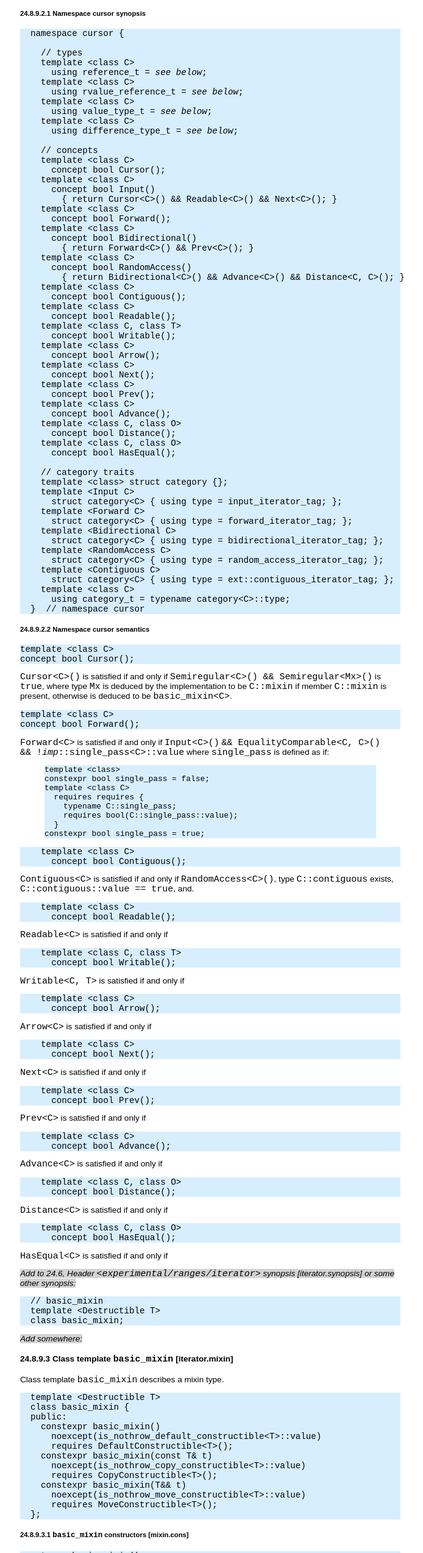
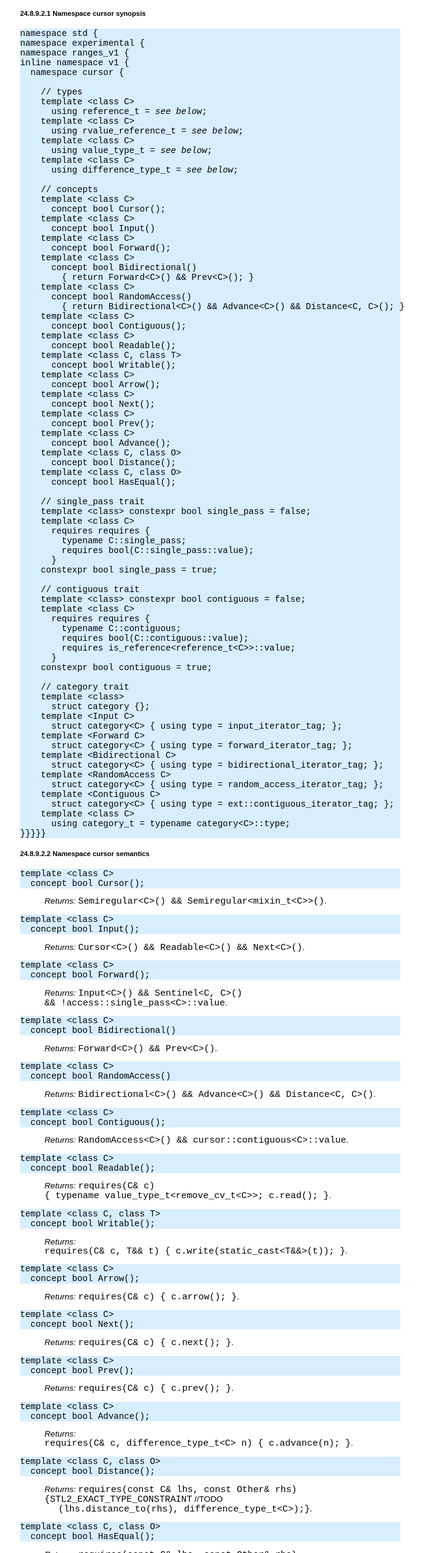
Before and after one commit to Beman/iterator-facade-proposal, a plain HTML site: page iterator-facade-proposal.html in a window 1280 px wide. Shown: the part 2566-5113 px from the top of the page at 61% size, without its empty margins (295-989 px from the left). Drawn offline with Linux system fonts and the light colour scheme.

Commit message:
Concepts and traits work. All concepts now have semantics, and in a consistent manner.

```diff
--- a/iterator-facade-proposal.html
+++ b/iterator-facade-proposal.html
@@ -115,7 +115,11 @@
 <h4 id="namespace-cursor-namespace.cursor">24.8.9.2  Namespace cursor [<a name="namespace-cursor">namespace.cursor</a>]</h4>
 <p>Namespace <code>cursor</code> provides a scope for the class, type, concept, and trait identifiers used to create cursor types.</p>
 <h5 id="namespace-cursor-synopsis">24.8.9.2.1  Namespace cursor synopsis</h5>
-<pre><code>  namespace cursor {
+<pre><code>namespace std {
+namespace experimental {
+namespace ranges_v1 {
+inline namespace v1 {
+  namespace cursor {
 
     // types
     template &lt;class C&gt;
@@ -132,7 +136,6 @@
       concept bool Cursor();
     template &lt;class C&gt;
       concept bool Input()
-        { return Cursor&lt;C&gt;() &amp;&amp; Readable&lt;C&gt;() &amp;&amp; Next&lt;C&gt;(); }
     template &lt;class C&gt;
       concept bool Forward();
     template &lt;class C&gt;
@@ -160,8 +163,28 @@
     template &lt;class C, class O&gt;
       concept bool HasEqual();
 
-    // category traits
-    template &lt;class&gt; struct category {};
+    // single_pass trait
+    template &lt;class&gt; constexpr bool single_pass = false;
+    template &lt;class C&gt;
+      requires requires {
+        typename C::single_pass;
+        requires bool(C::single_pass::value);
+      }
+    constexpr bool single_pass = true;
+
+    // contiguous trait
+    template &lt;class&gt; constexpr bool contiguous = false;
+    template &lt;class C&gt;
+      requires requires {
+        typename C::contiguous;
+        requires bool(C::contiguous::value);
+        requires is_reference&lt;reference_t&lt;C&gt;&gt;::value;
+      }
+    constexpr bool contiguous = true;
+
+    // category trait
+    template &lt;class&gt;
+      struct category {};
     template &lt;Input C&gt;
       struct category&lt;C&gt; { using type = input_iterator_tag; };
     template &lt;Forward C&gt;
@@ -174,52 +197,83 @@
       struct category&lt;C&gt; { using type = ext::contiguous_iterator_tag; };
     template &lt;class C&gt;
       using category_t = typename category&lt;C&gt;::type;
-  }  // namespace cursor</code></pre>
+}}}}}</code></pre>
 <h5 id="namespace-cursor-semantics">24.8.9.2.2  Namespace cursor semantics</h5>
 <pre><code>template &lt;class C&gt;
   concept bool Cursor();</code></pre>
-<p><code>Cursor&lt;C&gt;()</code> is satisfied if and only if <code>Semiregular&lt;C&gt;() &amp;&amp; Semiregular&lt;Mx&gt;()</code> is <code>true</code>, where type <code>Mx</code> is deduced by the implementation to be <code>C::mixin</code> if member <code>C::mixin</code> is present, otherwise is deduced to be <code>basic_mixin&lt;C&gt;</code>.</p>
+<blockquote>
+<p><em>Returns:</em> <code>Semiregular&lt;C&gt;() &amp;&amp; Semiregular&lt;mixin_t&lt;C&gt;&gt;()</code>.</p>
+</blockquote>
+<pre><code>template &lt;class C&gt;
+  concept bool Input();</code></pre>
+<blockquote>
+<p><em>Returns:</em> <code>Cursor&lt;C&gt;() &amp;&amp; Readable&lt;C&gt;() &amp;&amp; Next&lt;C&gt;()</code>.</p>
+</blockquote>
 <pre><code>template &lt;class C&gt;
   concept bool Forward();</code></pre>
-<p><code>Forward&lt;C&gt;</code> is satisfied if and only if <code>Input&lt;C&gt;()</code> <code>&amp;&amp; EqualityComparable&lt;C, C&gt;()</code> <code>&amp;&amp; !<em>imp</em>::single_pass&lt;C&gt;::value</code> where <code>single_pass</code> is defined as if:</p>
 <blockquote>
-<pre>
-template &lt;class&gt;
-constexpr bool single_pass = false;
-template &lt;class C&gt;
-  requires requires {
-    typename C::single_pass;
-    requires bool(C::single_pass::value);
-  }
-constexpr bool single_pass = true;</pre>
+<p><em>Returns:</em> <code>Input&lt;C&gt;() &amp;&amp; Sentinel&lt;C, C&gt;()</code><br />
+ <code>&amp;&amp; !access::single_pass&lt;C&gt;::value</code>.</p>
 </blockquote>
-<pre><code>    template &lt;class C&gt;
+<pre><code>template &lt;class C&gt;
+  concept bool Bidirectional()</code></pre>
+<blockquote>
+<p><em>Returns:</em> <code>Forward&lt;C&gt;() &amp;&amp; Prev&lt;C&gt;()</code>.</p>
+</blockquote>
+<pre><code>template &lt;class C&gt;
+  concept bool RandomAccess()</code></pre>
+<blockquote>
+<p><em>Returns:</em> <code>Bidirectional&lt;C&gt;() &amp;&amp; Advance&lt;C&gt;() &amp;&amp; Distance&lt;C, C&gt;()</code>.</p>
+</blockquote>
+<pre><code>template &lt;class C&gt;
   concept bool Contiguous();</code></pre>
-<p><code>Contiguous&lt;C&gt;</code> is satisfied if and only if <code>RandomAccess&lt;C&gt;()</code>, type <code>C::contiguous</code> exists, <code>C::contiguous::value == true</code>, and.</p>
-<pre><code>    template &lt;class C&gt;
+<blockquote>
+<p><em>Returns:</em> <code>RandomAccess&lt;C&gt;() &amp;&amp; cursor::contiguous&lt;C&gt;::value</code>.</p>
+</blockquote>
+<pre><code>template &lt;class C&gt;
   concept bool Readable();</code></pre>
-<p><code>Readable&lt;C&gt;</code> is satisfied if and only if</p>
-<pre><code>    template &lt;class C, class T&gt;
+<blockquote>
+<p><em>Returns:</em> <code>requires(C&amp; c)</code><br />
+ <code>{ typename value_type_t&lt;remove_cv_t&lt;C&gt;&gt;; c.read(); }</code>.</p>
+</blockquote>
+<pre><code>template &lt;class C, class T&gt;
   concept bool Writable();</code></pre>
-<p><code>Writable&lt;C, T&gt;</code> is satisfied if and only if</p>
-<pre><code>    template &lt;class C&gt;
+<blockquote>
+<p><em>Returns:</em> <code>requires(C&amp; c, T&amp;&amp; t) { c.write(static_cast&lt;T&amp;&amp;&gt;(t)); }</code>.</p>
+</blockquote>
+<pre><code>template &lt;class C&gt;
   concept bool Arrow();</code></pre>
-<p><code>Arrow&lt;C&gt;</code> is satisfied if and only if</p>
-<pre><code>    template &lt;class C&gt;
+<blockquote>
+<p><em>Returns:</em> <code>requires(C&amp; c) { c.arrow(); }</code>.</p>
+</blockquote>
+<pre><code>template &lt;class C&gt;
   concept bool Next();</code></pre>
-<p><code>Next&lt;C&gt;</code> is satisfied if and only if</p>
-<pre><code>    template &lt;class C&gt;
+<blockquote>
+<p><em>Returns:</em> <code>requires(C&amp; c) { c.next(); }</code>.</p>
+</blockquote>
+<pre><code>template &lt;class C&gt;
   concept bool Prev();</code></pre>
-<p><code>Prev&lt;C&gt;</code> is satisfied if and only if</p>
-<pre><code>    template &lt;class C&gt;
+<blockquote>
+<p><em>Returns:</em> <code>requires(C&amp; c) { c.prev(); }</code>.</p>
+</blockquote>
+<pre><code>template &lt;class C&gt;
   concept bool Advance();</code></pre>
-<p><code>Advance&lt;C&gt;</code> is satisfied if and only if</p>
-<pre><code>    template &lt;class C, class O&gt;
+<blockquote>
+<p><em>Returns:</em> <code>requires(C&amp; c, difference_type_t&lt;C&gt; n) { c.advance(n); }</code>.</p>
+</blockquote>
+<pre><code>template &lt;class C, class O&gt;
   concept bool Distance();</code></pre>
-<p><code>Distance&lt;C&gt;</code> is satisfied if and only if</p>
-<pre><code>    template &lt;class C, class O&gt;
+<blockquote>
+<p><em>Returns:</em> <code>requires(const C&amp; lhs, const Other&amp; rhs)</code><br />
+ <code>{STL2_EXACT_TYPE_CONSTRAINT</code> //TODO<br />
+       <code>(lhs.distance_to(rhs), difference_type_t&lt;C&gt;);}</code>.</p>
+</blockquote>
+<pre><code>template &lt;class C, class O&gt;
   concept bool HasEqual();</code></pre>
-<p><code>HasEqual&lt;C&gt;</code> is satisfied if and only if</p>
+<blockquote>
+<p><em>Returns:</em> <code>requires(const C&amp; lhs, const Other&amp; rhs)</code><br />
+ <code>{{ lhs.equal(rhs) } -&gt; bool;}</code>.</p>
+</blockquote>
 <p><span style="background-color:lightgrey"><em>Add to 24.6, Header <code>&lt;experimental/ranges/iterator&gt;</code> synopsis [iterator.synopsis] or some other synopsis:</em></span></p>
 <pre><code>  // basic_mixin
   template &lt;Destructible T&gt;
@@ -261,7 +315,10 @@ constexpr bool single_pass = true;</pre>
 </blockquote>
 <h4 id="class-template-basic_iterator">24.8.9.4  Class template <code>basic_iterator</code></h4>
 <p>Class template <code>basic_iterator</code> describes an iterator over a sequence. A type satisfying the Cursor requirements provides the sequence.</p>
-<pre><code>namespace std { namespace experimental { namespace ranges_v1 { inline namespace v1 {
+<pre><code>namespace std {
+namespace experimental {
+namespace ranges_v1 {
+inline namespace v1 {
 
   template &lt;Cursor C&gt;
   class basic_iterator
@@ -489,10 +546,10 @@ constexpr bool single_pass = true;</pre>
 <p><em>Returns:</em> <code>*this</code>.</p>
 </blockquote>
 <pre><code>constexpr basic_iterator&amp; operator++() &amp;
-  noexcept(noexcept(cursor::access::next(declval&lt;C&amp;&gt;())))
+  noexcept(noexcept(declval&lt;C&amp;&gt;().next()))
   requires cursor::Next&lt;C&gt;();</code></pre>
 <blockquote>
-<p><em>Effects:</em> <code>cursor::access::next(pos())</code>.</p>
+<p><em>Effects:</em> <code>cur().next()</code>.</p>
 </blockquote>
 <blockquote>
 <p><em>Returns:</em> <code>*this</code>.</p>
```
Also changed, not shown: 1 other file. Lines whose indentation alone changed are shown as unchanged.
